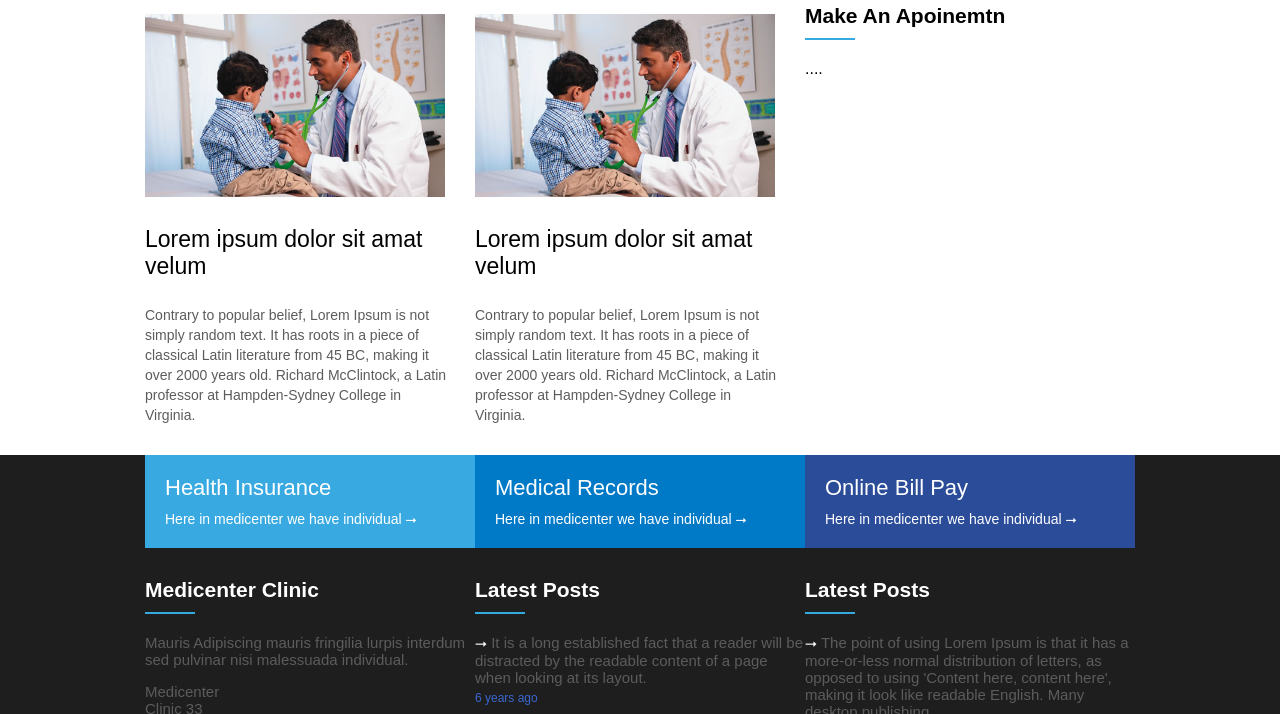
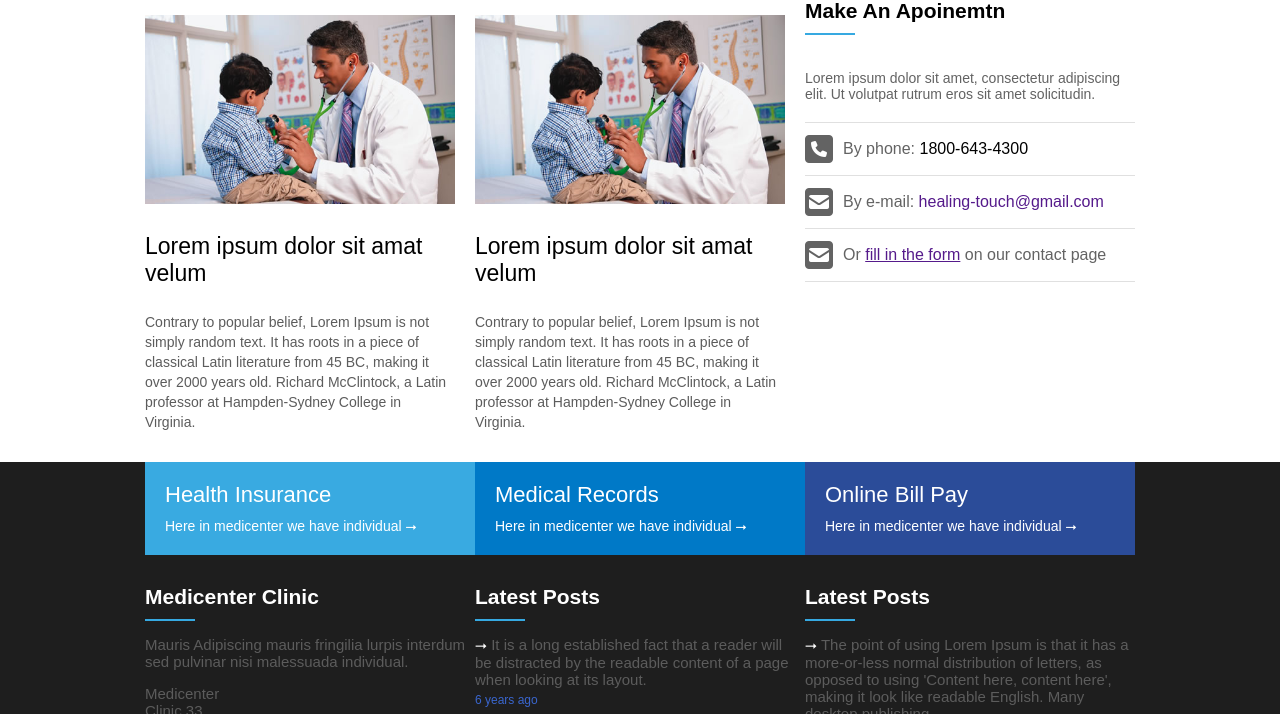
Before and after one commit to ChrystianSPereira/Medical_Center, a plain HTML site: page index.html in a window 1280 px wide. Shown: the part 1430-2144 px from the top of the page. Drawn offline with Linux system fonts and the light colour scheme.

Commit message:
Update Responsive

```diff
--- a/css/style.css
+++ b/css/style.css
@@ -160,7 +160,7 @@ nav .active a, nav a:hover{
 
 .widget_title{
     margin-top: 30px;
-    margin-bottom: 20px;
+    margin-bottom: 15px;
 }
 
 .widget_title_text{
@@ -217,7 +217,6 @@ article .news_thumbnail{
 article .news_thumbnail img{
     width: 100%;
     height: auto;
-    max-width: 300px;
 }
 
 article .news_title{
@@ -269,6 +268,7 @@ footer{
 .footer_areaitem{
     flex: 1;
     color: #ffffff;
+    padding-right: 5px;
 }
 
 .flexColumn{
@@ -310,7 +310,6 @@ footer .widget_title_text{
     display: flex;
     justify-content: space-between;
     align-items: center;
-    width: 100%;
     height: 20px;
     color: #fff;
     font-size: 17px;
@@ -386,6 +385,43 @@ footer .widget_title_text{
 .primary_box_buttons .button_1:hover,
 .primary_box_buttons .button_2:hover {
     background-color: #449ad3;
+}
+
+.apoinemtn_desc{
+    color: #636363;
+    font-size: 14px;
+    padding: 20px 0px;
+    border-bottom: 1px solid #E0E0E0;
+}
+
+.phone-contact,
+.mail-contact,
+.form-contact{
+    color: #636363;
+    padding: 10px 0px;
+    border-bottom: 1px solid #E0E0E0;
+}
+
+.phone-contact i,
+.mail-contact i,
+.form-contact i{
+    margin-right: 10px;
+}
+
+.phone-contact,
+.mail-contact,
+.form-contact{
+    display: flex;
+    align-items: center;
+}
+
+.phone-desc span{
+    color: #000000;
+}
+
+.mail-contact .mail-desc a,
+.mail-contact .contact-desc a{
+    text-decoration: none;
 }
 
 .widget_button_1, .widget_button_2, .widget_button_3, .widget_button_4{
--- a/index.html
+++ b/index.html
@@ -249,7 +249,29 @@
                         <div class="widget_title_bar"></div>
                     </div>
                     <div class="widget_body">
-                        ....
+                        <div class="apoinemtn_desc">
+                            Lorem ipsum dolor sit amet, consectetur adipiscing elit. Ut volutpat rutrum eros sit amet solicitudin.
+                        </div>
+                        <div class="apoinemtn_details">
+                            <div class="phone-contact">
+                                <i class="fa-solid fa-square-phone fa-2x"></i>
+                                <div class="phone-desc">
+                                    By phone: <span>1800-643-4300</span>
+                                </div>
+                            </div>
+                            <div class="mail-contact">
+                                <i class="fa-solid fa-square-envelope fa-2x"></i>
+                                <div class="mail-desc">
+                                    By e-mail: <a href="">healing-touch@gmail.com</a>
+                                </div>
+                            </div>
+                            <div class="form-contact">
+                                <i class="fa-solid fa-square-envelope fa-2x"></i>
+                                <div class="contact-desc">
+                                    Or <a href="">fill in the form</a> on our contact page
+                                </div>
+                            </div>
+                        </div>
                     </div>
                 </div>
             </aside>
```
